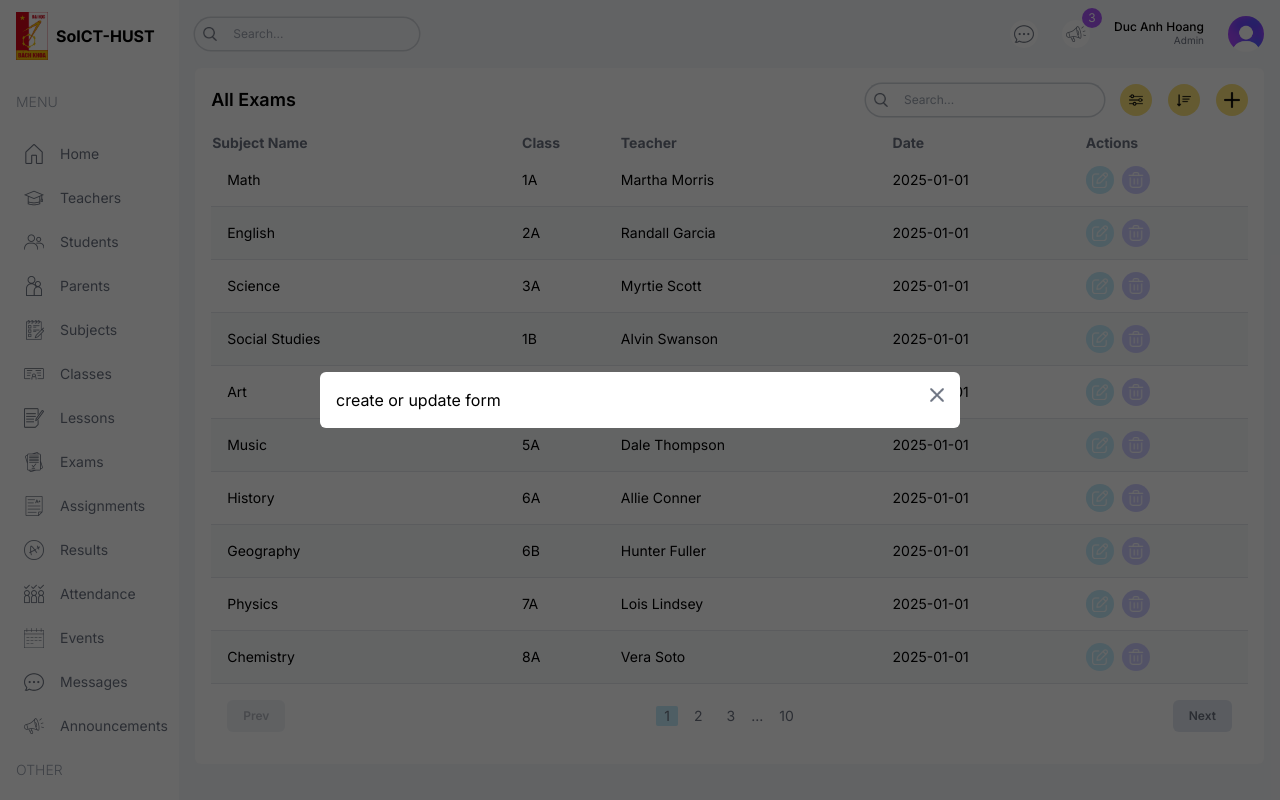
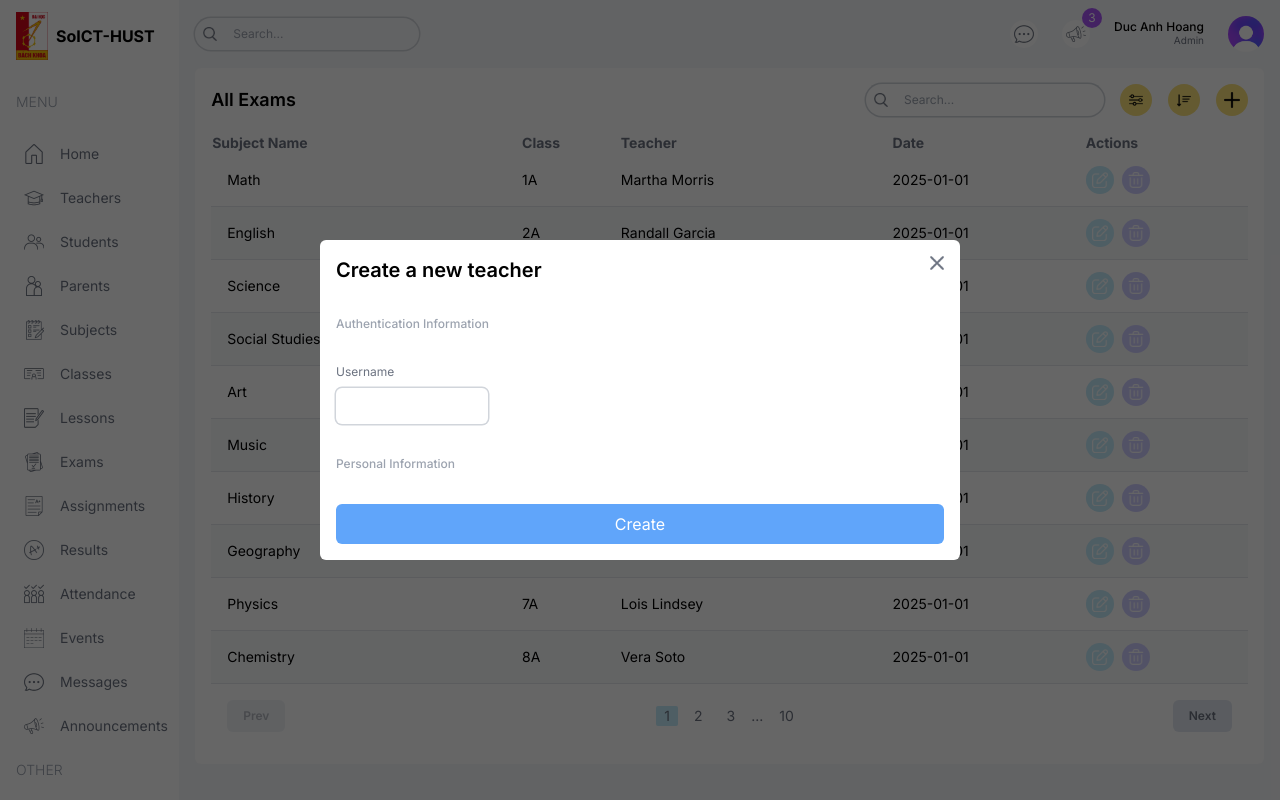
Before and after one commit to hoangducanh1865/school_management, a Next.js app: page /list/exams in a window 1280 px wide. Both pictures are taken after a click on the button 1231 px from the left and 100 px from the top of the page. Built offline with nearby package versions, Linux system fonts and the light colour scheme.

Commit message:
feat: add React Next.js Form design with React-Hook-Form and Zod Validation

```diff
--- a/package.json
+++ b/package.json
@@ -9,6 +9,7 @@
     "lint": "next lint"
   },
   "dependencies": {
+    "@hookform/resolvers": "^5.2.2",
     "@types/react-big-calendar": "^1.16.3",
     "moment": "^2.30.1",
     "next": "14.2.5",
@@ -17,7 +18,9 @@
     "react-big-calendar": "^1.19.4",
     "react-calendar": "^6.0.0",
     "react-dom": "^18",
-    "recharts": "^3.5.1"
+    "react-hook-form": "^7.68.0",
+    "recharts": "^3.5.1",
+    "zod": "^4.1.13"
   },
   "devDependencies": {
     "@types/node": "^20",
--- a/src/app/components/FormModel.tsx
+++ b/src/app/components/FormModel.tsx
@@ -2,6 +2,7 @@
 
 import Image from "next/image";
 import { useState } from "react";
+import TeacherForm from "./forms/TeacherForm";
 
 const FormModel = ({ table, type, data, id }: {
   table: "teacher" | "student" | "parent" | "subject" | "class" | "lesson" | "exam" | "assignment" | "result" | "attendance" | "event" | "announcement";
@@ -21,7 +22,7 @@
         <button className="bg-red-700 text-white px-4 py-2 rounded-md border-none w-max self-center">Delete</button>
       </form>
     ) : (
-      "create or update form"
+      <TeacherForm type="create" />
     )
   }
 
--- /dev/null
+++ b/src/app/components/forms/TeacherForm.tsx
@@ -0,0 +1,72 @@
+"use client"
+
+import { zodResolver } from "@hookform/resolvers/zod";
+import { log } from "console";
+import { useForm } from "react-hook-form";
+import z from "zod";
+
+const schema = z.object({
+  username: z
+    .string()
+    .min(3, { message: "Username must be at least 3 characters long!" })
+    .max(20, { message: "Username must be at most 20 characters long!" }),
+  email: z.string().email({ message: "Invalid email address!" }),
+  password: z
+    .string()
+    .min(8, { message: "Password must be at least 8 characters long!" }),
+  firstName: z.string().min(1, { message: "First name is required!" }),
+  lastName: z.string().min(1, { message: "Last name is required!" }),
+  phone: z.string().min(1, { message: "Phone is required!" }),
+  address: z.string().min(1, { message: "Address is required!" }),
+  birthday: z.date({ message: "Birthday is required!" }),
+  sex: z.enum(["male", "female"], { message: "Sex is required!" }),
+  img: z.instanceof(File, { message: "Image is required" })
+});
+
+const TeacherForm = ({ type, data }: { type: "create" | "update", data?: any }) => {
+  const {
+    register,
+    handleSubmit,
+    formState: { errors },
+  } = useForm({
+    resolver: zodResolver(schema),
+  });
+
+  const onSubmit = handleSubmit((data) => {
+    console.log(data);
+
+  })
+
+  return (
+    <form className="flex flex-col gap-8" onSubmit={onSubmit}>
+      <h1 className="text-xl font-semibold">Create a new teacher</h1>
+
+      <span className="text-xs text-gray-400 font-medium">
+        Authentication Information
+      </span>
+      <div className="flex flex-col gap-2 w-full md:w-1/4">
+        <label className="text-xs text-gray-500">Username</label>
+        <input
+          type="text"
+          {...register("username")}
+          className="ring-[1.5px] ring-gray-300 p-2 rounded-md text-sm w-full" // @QUESTION: why do we need to add w-full here?
+        />
+        {errors.username?.message && (
+          <p className="text-xs text-red-400">
+            {errors.username?.message.toString()}
+          </p>
+        )}
+      </div>
+      <span className="text-xs text-gray-400 font-medium">
+        Personal Information
+      </span>
+
+      <button className="bg-blue-400 text-white p-2 rounded-md">
+        {type === "create" ? "Create" : "Update"}
+      </button>
+    </form>
+  );
+
+}
+
+export default TeacherForm
```
Also changed, not shown: 1 other file (tests, documents, lock files or other folders).
